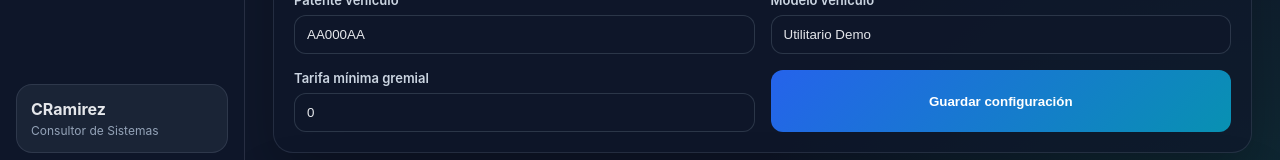
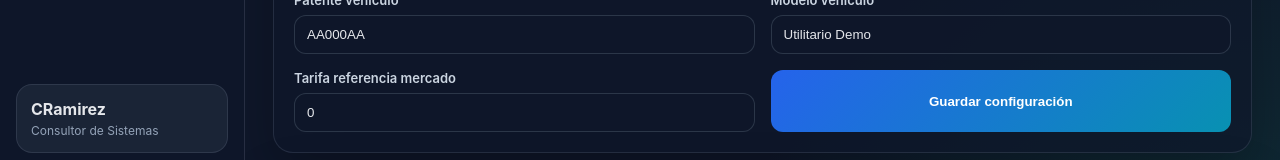
Before and after one commit to rcesarone-lab/fletecontrol-saas, a React (Vite) app: page /configuracion in a window 1280 px wide. Shown: the part 627-787 px from the top of the page. Built offline with nearby package versions, Linux system fonts and the light colour scheme.

Commit message:
fix: update configuration labels for market reference rate

```diff
--- a/src/components/configuracion/ConfiguracionForm.tsx
+++ b/src/components/configuracion/ConfiguracionForm.tsx
@@ -142,7 +142,7 @@ export default function ConfiguracionForm({
       </div>
 
       <div className="form-field">
-        <label>Tarifa mínima gremial</label>
+        <label>Tarifa referencia mercado</label>
         <input
           type="number"
           value={tarifaMinimaGremial}
```
